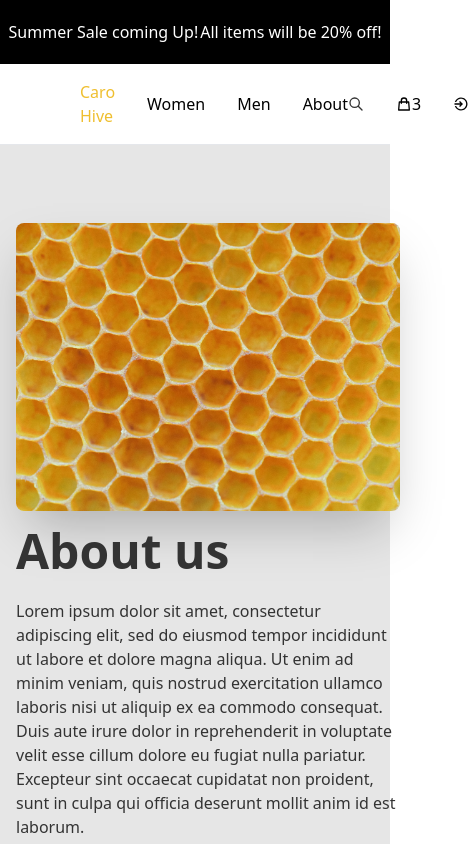
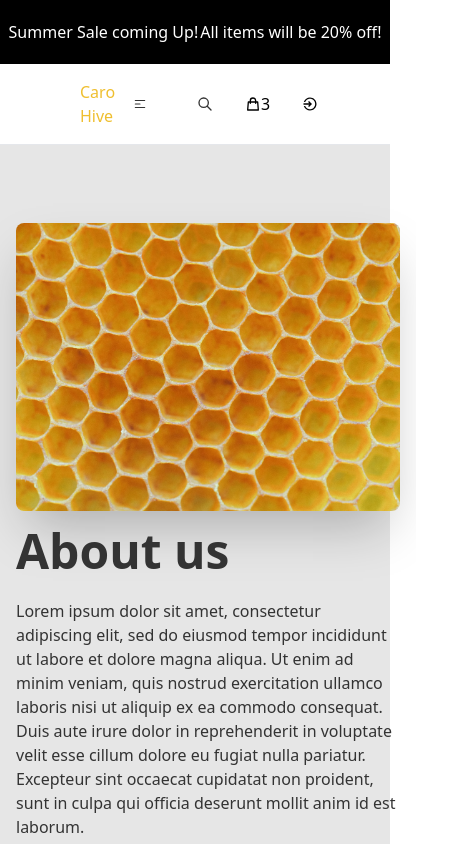
Before and after one commit to An-Be/CaroHive, a React (Create React App) app in the folder client/: page /about in a window 390 px wide. Shown: the top 844 px of the page, 469 px wide, since content can reach past the window. Built offline with nearby package versions, Linux system fonts and the light colour scheme.

Commit message:
fix styling

```diff
--- a/client/src/components/Footer/Footer.jsx
+++ b/client/src/components/Footer/Footer.jsx
@@ -17,7 +17,7 @@ const Footer = () => {
       </div>
       <div>
       <span className="footer-title">Company</span>
-        <Link className="link link-hover">About Us</Link>
+        <Link className="link link-hover" to='/about'>About Us</Link>
         <Link className="link link-hover">Contact</Link>
         <Link className="link link-hover">Careers</Link>
       </div>
--- a/client/src/components/Header/components/Navbar/Navbar.jsx
+++ b/client/src/components/Header/components/Navbar/Navbar.jsx
@@ -1,5 +1,5 @@
 import React, { useState } from "react";
-import { HiOutlineShoppingBag } from "react-icons/hi";
+import { HiOutlineShoppingBag, HiOutlineMenuAlt1 } from "react-icons/hi";
 import { IoMdLogIn } from "react-icons/io";
 import "./Navbar.scss";
 import { Link } from "react-router-dom";
@@ -10,29 +10,48 @@ import { useHeader } from "../../hooks/useHeader";
 export const Navbar = () => {
   const [searchBarOpen, setSearchBarOpen] = useState(false);
 
-  const {navBarTransparentClass}  = useHeader();
-
+  const { navBarTransparentClass } = useHeader();
 
   return (
-    <div
-      className={`Navbar navbar ${navBarTransparentClass}`}
-    >
+    <div className={`Navbar navbar  ${navBarTransparentClass}`}>
       <div className="Navbar__top">
         <Link className="Navbar__top__caroHive" id="carohive" to="/">
           Caro Hive
         </Link>
-        <Link className="Navbar__top__women" to="/shop">
+        <Link className="Navbar__top__women hidden lg:flex" to="/shop">
           Women
         </Link>
-        <Link className="Navbar__top__men" to="/shop">
+        <Link className="Navbar__top__men hidden lg:flex" to="/shop">
           Men
         </Link>
-        <Link className="Navbar__top__about" to="/about">
+        <Link className="Navbar__top__about hidden lg:flex" to="/about">
           About
         </Link>
       </div>
-      <div></div>
+
       <div className="Navbar__bottom">
+        <div className="Navbar__bottom__dropdown dropdown">
+          <label
+            tabIndex={0}
+            className={`btn Navbar__bottom__dropdown__icon ${navBarTransparentClass} btn-ghost lg:hidden`}
+          >
+            <HiOutlineMenuAlt1 />
+          </label>
+          <ul
+            tabIndex={0}
+            className={`menu ${navBarTransparentClass} menu-compact dropdown-content mt-3 p-2 shadow bg-base-100 rounded-box w-52`}
+          >
+            <li>
+              <Link to="/shop">Women</Link>
+            </li>
+            <li>
+              <Link to="/shop">Men</Link>
+            </li>
+            <li>
+              <Link to="/about">About</Link>
+            </li>
+          </ul>
+        </div>
         <Search
           setSearchBarOpen={setSearchBarOpen}
           searchBarOpen={searchBarOpen}
--- a/client/src/components/Header/components/Navbar/Navbar.scss
+++ b/client/src/components/Header/components/Navbar/Navbar.scss
@@ -14,7 +14,7 @@ $error: #fa5287;
   align-items: center;
   justify-content: space-between;
   padding: 1rem 5rem 1rem 5rem;
-  &.transparent{
+  &.transparent {
     background-color: transparent;
     position: fixed;
     a {
@@ -22,7 +22,7 @@ $error: #fa5287;
       color: white;
     }
   }
-  &.notTransparent{
+  &.notTransparent {
     background-color: white;
     a {
       font-weight: 100;
@@ -42,6 +42,16 @@ $error: #fa5287;
     display: flex;
     align-items: center;
     gap: 2rem;
+    &__dropdown {
+      &__icon {
+        &.transparent {
+          color: white;
+        }
+        svg {
+          width: 16px;
+        }
+      }
+    }
     &__cart {
       display: flex;
       align-items: center;
@@ -52,4 +62,9 @@ $error: #fa5287;
       }
     }
   }
+  .menu-compact{
+    &.transparent li a{
+      color:black;
+    }
+  }
 }
```
